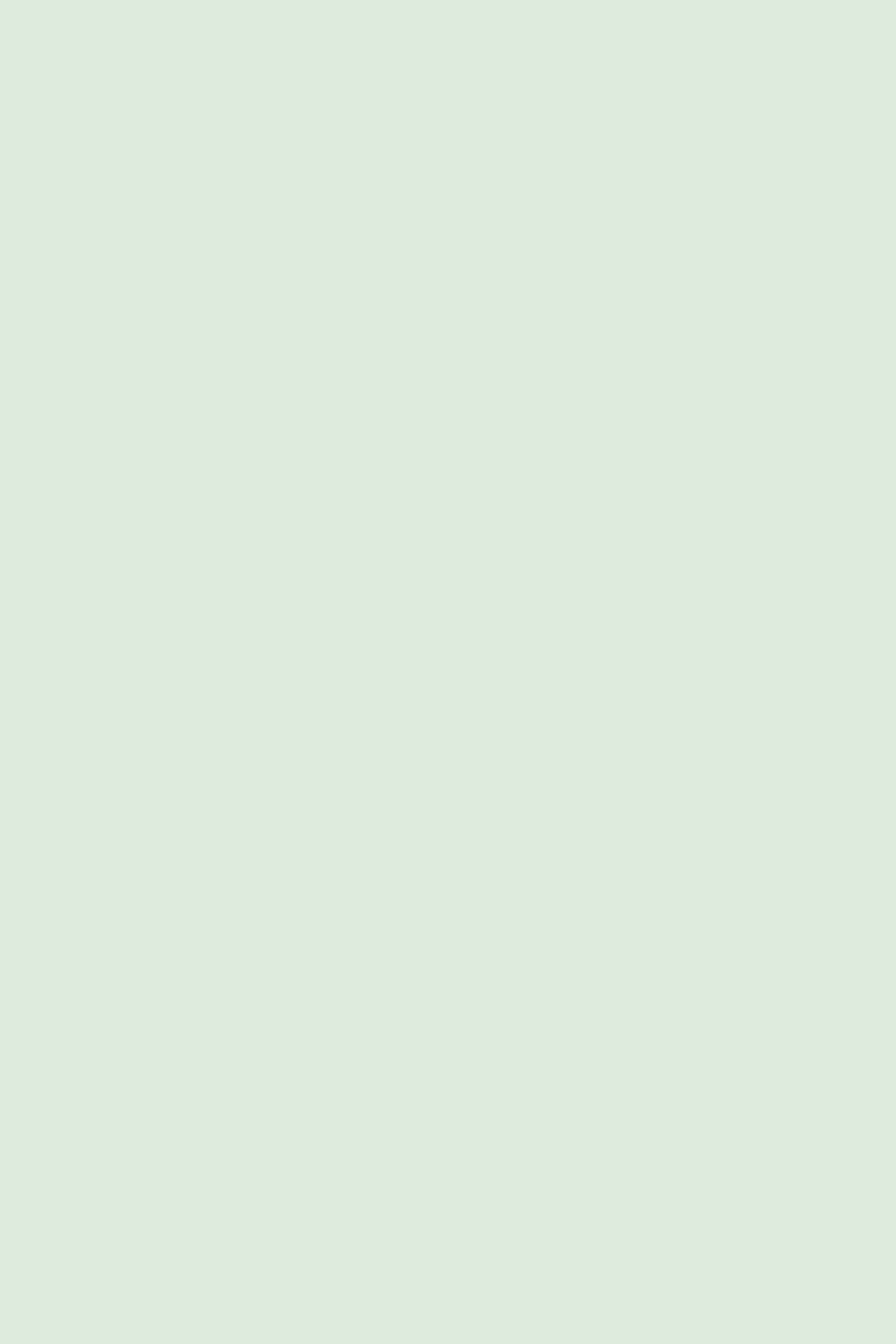
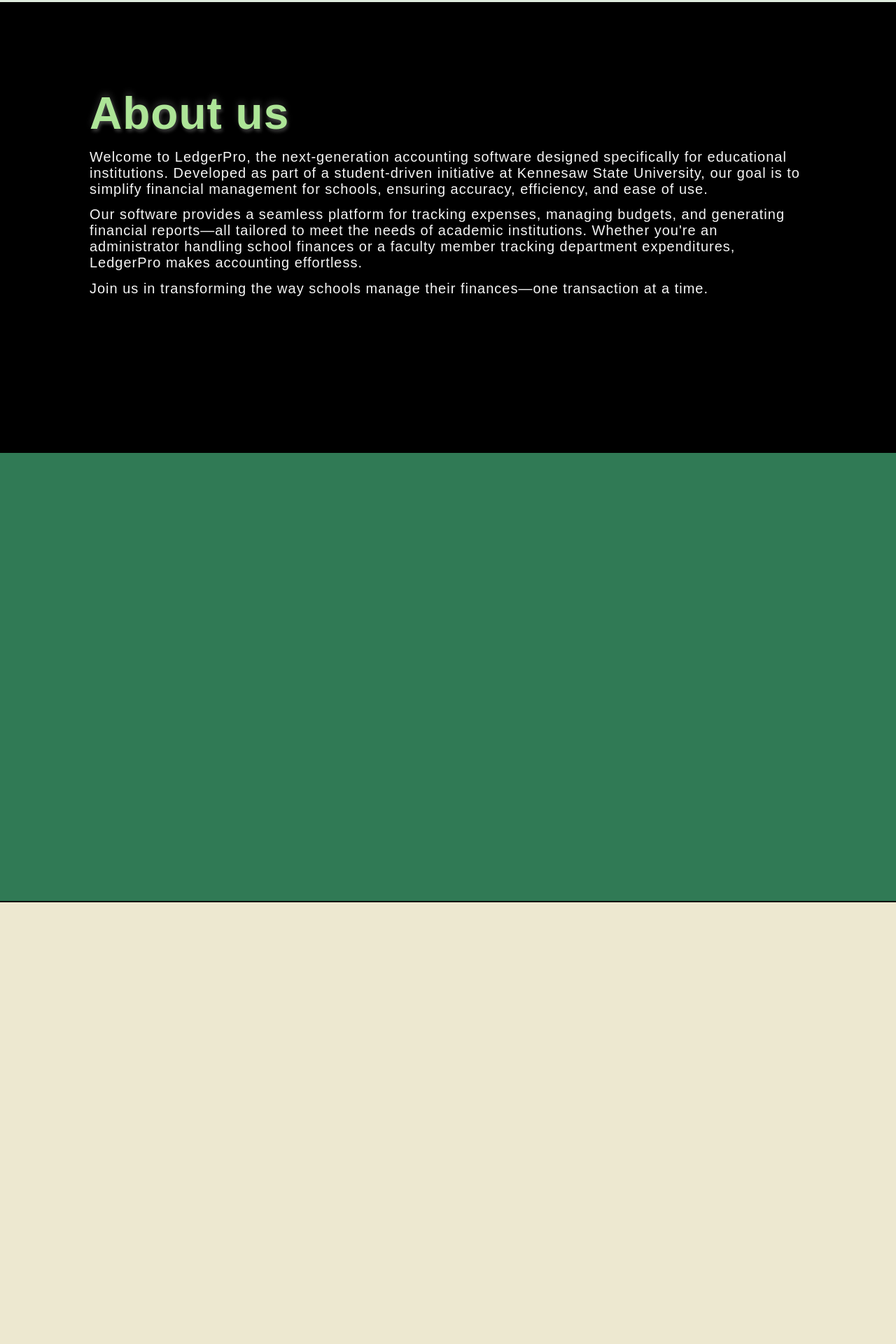
Before and after one commit to JaedonLinen/Ledger-Pro2.0, a React (Vite) app in the folder Frontend/Ledger-Pro/: page / in a window 1280 px wide. Shown: the part 720-2640 px from the top of the page at 70% size. Before the commit the page ends 800 px from the top, so only its background shows below. Built offline with nearby package versions, Linux system fonts and the light colour scheme.

Commit message:
updating landing page

```diff
--- a/Frontend/Ledger-Pro/src/Components/landingPageContent/LandingPageContent.css
+++ b/Frontend/Ledger-Pro/src/Components/landingPageContent/LandingPageContent.css
@@ -1,3 +1,54 @@
+
+.landing-con{
+  height: calc(90vh - 80px);
+  border-bottom: 2px solid black;
+}
+.motto.about{
+  color: rgb(173, 229, 151);
+  text-shadow: 2px 4px 4px rgba(255, 255, 255, 0.2),
+                 0px -5px 10px rgba(255, 255, 255, 0.15);
+}
+.motto.services{
+  color: #EDE8D0;
+  text-align: center;
+  text-shadow: 2px 4px 4px rgba(0,0,0,0.2),
+                 0px -5px 10px rgba(255,255,255,0.15);
+}
+.landing-con.about {
+  background-color: black;
+  opacity: 0;
+  transition: opacity 0.8s ease-in-out;
+}
+.landing-con.about.fade-in {
+  opacity: 1;
+}
+.landing-con.services {
+  background-color: #307a55;
+  opacity: 0;
+  transition: opacity 0.8s ease-in-out;
+}
+.landing-con.services.fade-in {
+  opacity: 1;
+}
+.landing-con.contact {
+  background-color: #EDE8D0;
+  opacity: 0;
+  transition: opacity 0.8s ease-in-out;
+}
+.landing-con.contact.fade-in {
+  opacity: 1;
+}
+.services-container{
+  display: flex;
+  justify-content: space-between;
+  width: 80vw;
+  margin-top: 35px;
+}
+.service-box{
+  width: 20vw;
+  height: 50vh;
+  border-radius: 10px;
+}
 
 .landing-text{
   position: relative;
@@ -8,9 +59,20 @@
   width: 700px;
 }
 
+.landing-text.services{
+  top: 7vh;
+}
+
 .name{
   background-color: transparent;
   width: 200px;
+}
+.name.about{
+  background-color: transparent;
+  width: 80vw;
+  font-size: 20px;
+  font-weight: 100;
+  color: whitesmoke;
 }
 
 .motto{
@@ -18,7 +80,7 @@
   font-size: 4rem;
   margin-bottom: 10px;
   margin-top: 0;
-  width: 83vw;
+  width: 80vw;
   background-color: transparent;
 }
 
--- a/Frontend/Ledger-Pro/src/Components/landingPageContent/LandingPageContent.jsx
+++ b/Frontend/Ledger-Pro/src/Components/landingPageContent/LandingPageContent.jsx
@@ -1,17 +1,81 @@
 import React from 'react'
+import { useEffect, useState } from "react";
 import { Link } from 'react-router-dom'
 import './landingPageContent.css'
 
 function LandingPageContent() {
+
+  const [aboutIsVisible, setAboutIsVisible] = useState(false);
+  const [contactIsVisible, setContactIsVisible] = useState(false);
+  const [servicesIsVisible, setServicestIsVisible] = useState(false);
+
+  useEffect(() => {
+    const handleScroll = () => {
+      const section = document.querySelector(".landing-con.about");
+      if (section) {
+        const rect = section.getBoundingClientRect();
+        if (rect.top < window.innerHeight * 0.8 && rect.bottom > 0) {
+          setAboutIsVisible(true);  // Fade in when in view
+        } else {
+          setAboutIsVisible(false); // Fade out when out of view
+        }
+      }
+    };
+
+    window.addEventListener("scroll", handleScroll);
+    handleScroll(); // Check on initial render
+
+    return () => window.removeEventListener("scroll", handleScroll);
+  }, []);
+
+  useEffect(() => {
+    const handleScroll = () => {
+      const section = document.querySelector(".landing-con.services");
+      if (section) {
+        const rect = section.getBoundingClientRect();
+        if (rect.top < window.innerHeight * .8 && rect.bottom > 0) {
+          setContactIsVisible(true);  // Fade in when in view
+        } else {
+          setContactIsVisible(false); // Fade out when out of view
+        }
+      }
+    };
+
+    window.addEventListener("scroll", handleScroll);
+    handleScroll(); // Check on initial render
+
+    return () => window.removeEventListener("scroll", handleScroll);
+  }, []);
+
+  useEffect(() => {
+    const handleScroll = () => {
+      const section = document.querySelector(".landing-con.contact");
+      if (section) {
+        const rect = section.getBoundingClientRect();
+        if (rect.top < window.innerHeight * 0.8 && rect.bottom > 0) {
+          setServicestIsVisible(true);  // Fade in when in view
+        } else {
+          setServicestIsVisible(false); // Fade out when out of view
+        }
+      }
+    };
+
+    window.addEventListener("scroll", handleScroll);
+    handleScroll(); // Check on initial render
+
+    return () => window.removeEventListener("scroll", handleScroll);
+  }, []);
+
   return (
-    <>
     <div className="all-landing">
+      <div>
         <div className="blob-outer-container">
           <div className="blob-inner-container">
             <div className="blob">
             </div>
           </div>
         </div>
+        <div className="landing-con">
           <div className="landing-text">
             <h1 className="name">LedgerPro</h1>
             <p className="motto">Track. Manage. Grow</p>
@@ -22,7 +86,25 @@
             </div>
           </div>
         </div>
-  </>
+
+        <div className={`landing-con about ${aboutIsVisible ? "fade-in" : ""}`}>
+          <div className="landing-text">
+            <p className="motto about">About us</p>
+            <h1 className="name about">Welcome to LedgerPro, the next-generation accounting software designed specifically for educational institutions. Developed as part of a student-driven initiative at Kennesaw State University, our goal is to simplify financial management for schools, ensuring accuracy, efficiency, and ease of use.</h1>
+            <h1 className="name about">Our software provides a seamless platform for tracking expenses, managing budgets, and generating financial reports—all tailored to meet the needs of academic institutions. Whether you're an administrator handling school finances or a faculty member tracking department expenditures, LedgerPro makes accounting effortless.</h1>
+            <h1 className="name about">Join us in transforming the way schools manage their finances—one transaction at a time.</h1>
+          </div>
+        </div>
+
+        <div className={`landing-con services ${contactIsVisible ? "fade-in" : ""}`}>
+
+        </div>
+
+        <div className={`landing-con contact ${servicesIsVisible ? "fade-in" : ""}`}>
+
+        </div>
+      </div>
+  </div>
   )
 }
 
```
Lines whose indentation alone changed are shown as unchanged.
